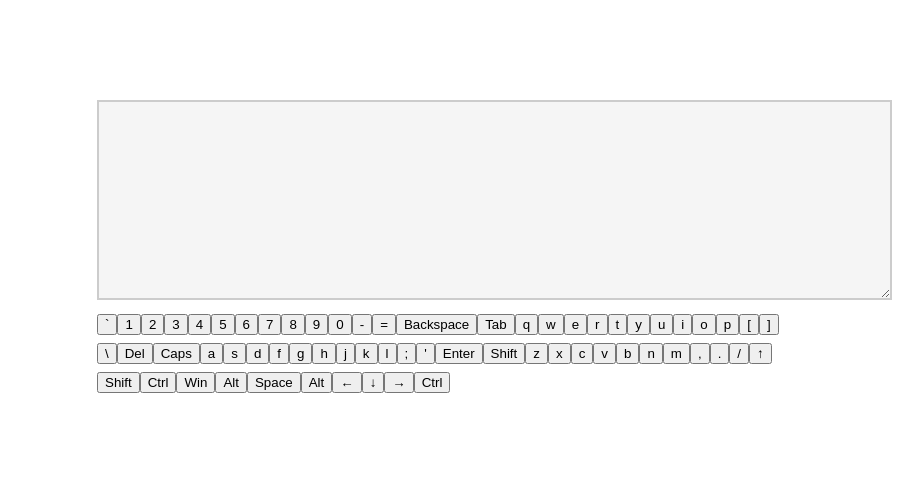
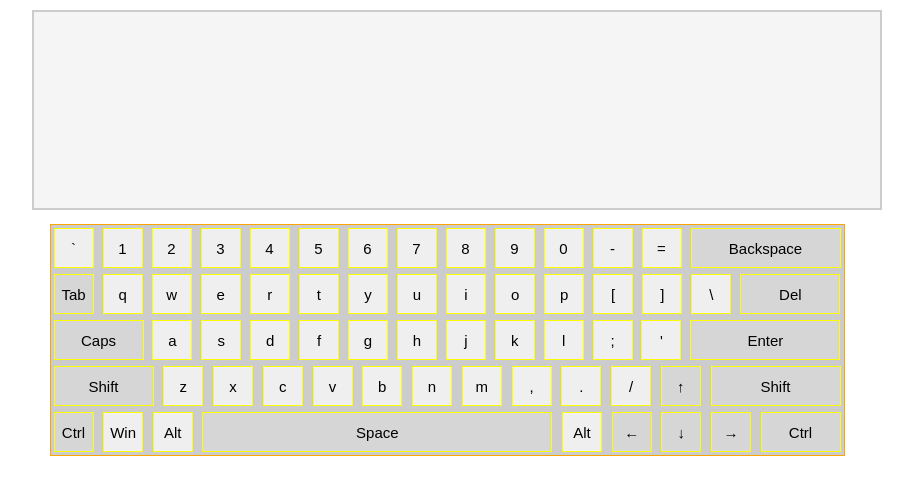
Before and after one commit to zone0119/virtual-keyboard, a plain HTML site: page index.html in a window 1280 px wide. Shown: the whole page, without its empty margins (193-1116 px from the left). Drawn offline with Linux system fonts and the light colour scheme; files that its build step writes are made by us from their sources.

Commit message:
fix: keyboard btn style

```diff
--- a/css/style.css
+++ b/css/style.css
@@ -17,18 +17,101 @@ body {
 }
 
 #container {
-	max-width: 800px;
+	max-width: 850px;
 	width: 100%;
 	margin: 0 auto;
     border:0px solid green;
-    padding:100px 50px;
+    padding:10px 10px;
 }
 
 #container textarea {
-    width: 795px;
+    width: 850px;
     height: 200px;
     border:2px solid #ccc;
     background-color: #f5f5f5;
-    padding:10px;
+    padding: 10px;
     font-size: 2.2rem;
+    resize: none;
 }
+#keyboard-container {
+    display:flex;
+    flex-direction: row;
+    flex-wrap: wrap;
+    justify-content: space-between;
+    margin: 8px auto;
+    max-width: 795px;
+    border: 1px solid orange;
+    background: #ccc;
+
+
+}
+#keyboard-container .btn:hover {
+    border: 1px solid green;
+    background-color: rgb(158, 158, 158);
+    color: white;
+}
+#keyboard-container .btn {
+    border: 1px solid yellow;
+    cursor: pointer;
+    text-align: center;
+    font-size: 15px;
+    font-weight: 500;
+    width: 40px;
+    height: 40px;
+    margin:3px;
+
+}
+
+#keyboard-container .btn-Backspace {
+    width: 150px;
+    background-color: rgb(214, 214, 214);
+}
+#keyboard-container .btn-Del {
+    width: 100px;
+    background-color: rgb(214, 214, 214);
+}
+#keyboard-container .btn-CapsLock {
+    width: 90px;
+    background-color: rgb(214, 214, 214);
+}
+#keyboard-container .btn-Enter {
+    width: 150px;
+    background-color: rgb(214, 214, 214);
+}
+
+#keyboard-container .btn-ShiftLeft {
+    width: 100px;
+    background-color: rgb(214, 214, 214);
+}
+#keyboard-container .btn-Tab {
+    background-color: rgb(214, 214, 214);
+}
+
+
+#keyboard-container .btn-ShiftRight {
+    width: 130px;
+    background-color: rgb(214, 214, 214);
+}
+
+#keyboard-container .btn-ControlLeft {
+    width: 40px;
+    background-color: rgb(214, 214, 214);
+}
+
+
+#keyboard-container .btn-Space {
+    width: 350px;
+    background-color: rgb(214, 214, 214);
+}
+
+#keyboard-container .btn-ControlRight {
+    width: 80px;
+    background-color: rgb(214, 214, 214);
+}
+
+ #keyboard-container .btn-ArrowUp,
+ #keyboard-container .btn-ArrowRight,
+ #keyboard-container .btn-ArrowLeft,
+ #keyboard-container .btn-ArrowDown {
+    background-color: rgb(214, 214, 214);
+}
```
